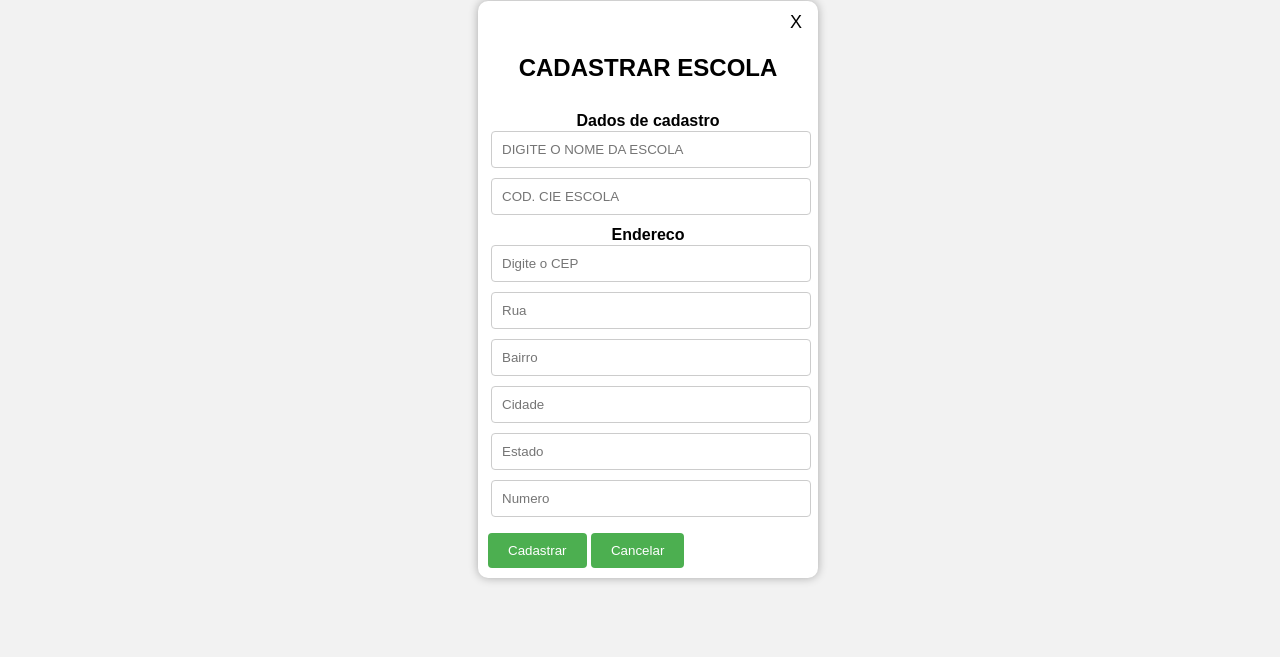
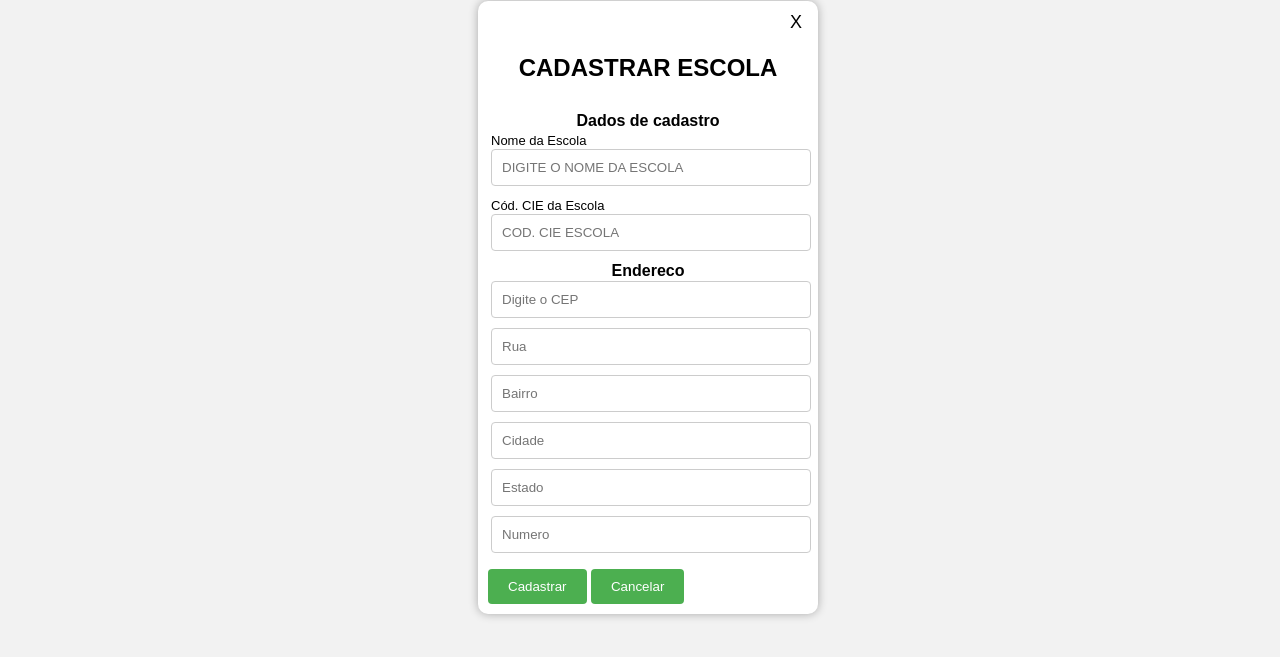
Before and after one commit to Elgoiabudu/2_SEMESTRE, a plain HTML site: page INTERDISCIPLINAR/pages/home_adm.html in a window 1280 px wide. Both pictures are taken after a click on the button "CADASTRAR ESCOLA". Shown: the part 91-748 px from the top of the page. Drawn offline with nearby package versions, Linux system fonts and the light colour scheme.

Commit message:
Update home_adm.html

```diff
--- a/INTERDISCIPLINAR/pages/home_adm.html
+++ b/INTERDISCIPLINAR/pages/home_adm.html
@@ -63,7 +63,9 @@
             <form action="" method="" id="cad_escola_ajax" class="login" autocomplete="off">
                     <fieldset>
                         <legend>Dados de cadastro</legend>
+                        <label for="nome_esc">Nome da Escola</label>
                         <input type="text" name="nome_esc" id="nome_esc" class="text-index"  placeholder="DIGITE O NOME DA ESCOLA" required>
+                        <label for="cod_esc">Cód. CIE da Escola</label>
                         <input type="number" name="cod_esc" maxlength="15" class="text-index" placeholder="COD. CIE ESCOLA" required
                         oninput="javascript: if (this.value.length > this.maxLength) this.value = this.value.slice(0, this.maxLength);" min="0">
                     </fieldset>
```
